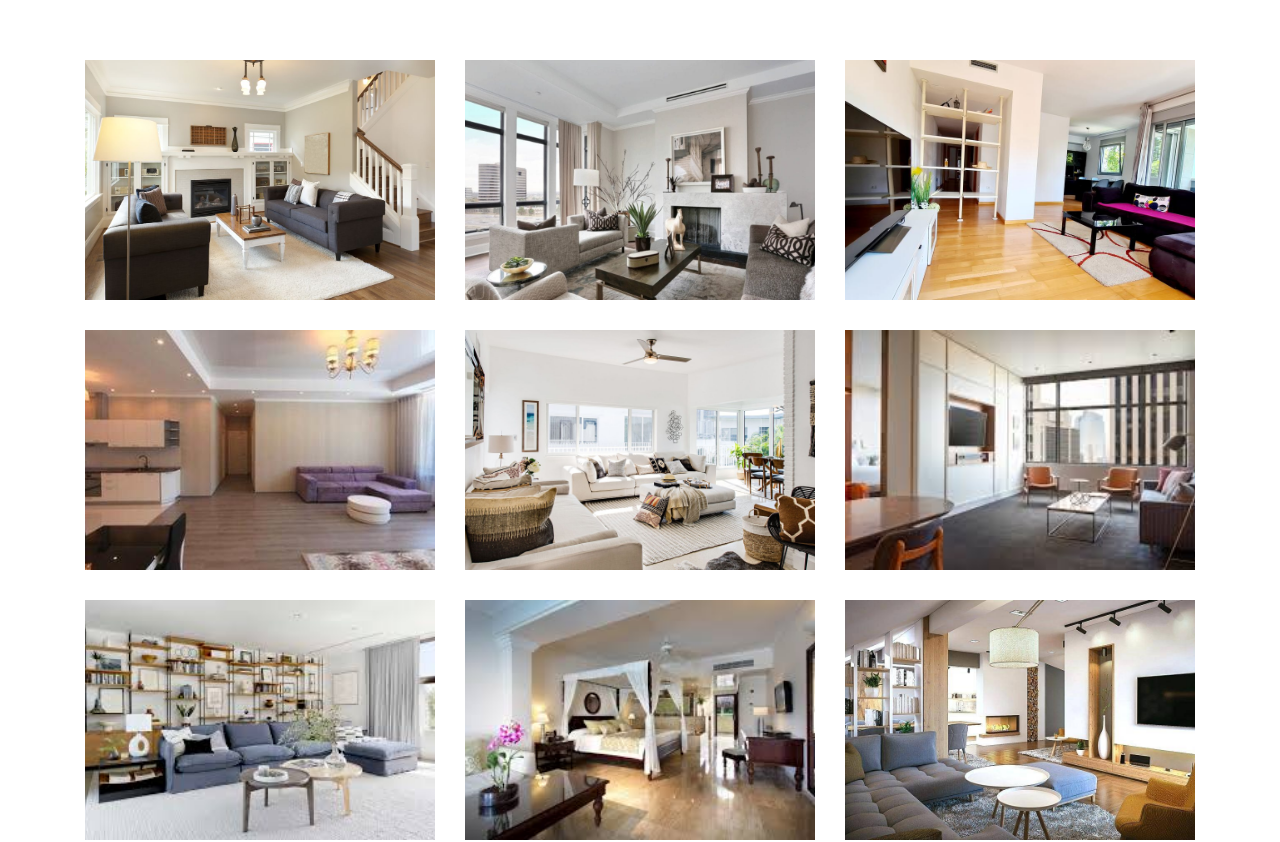
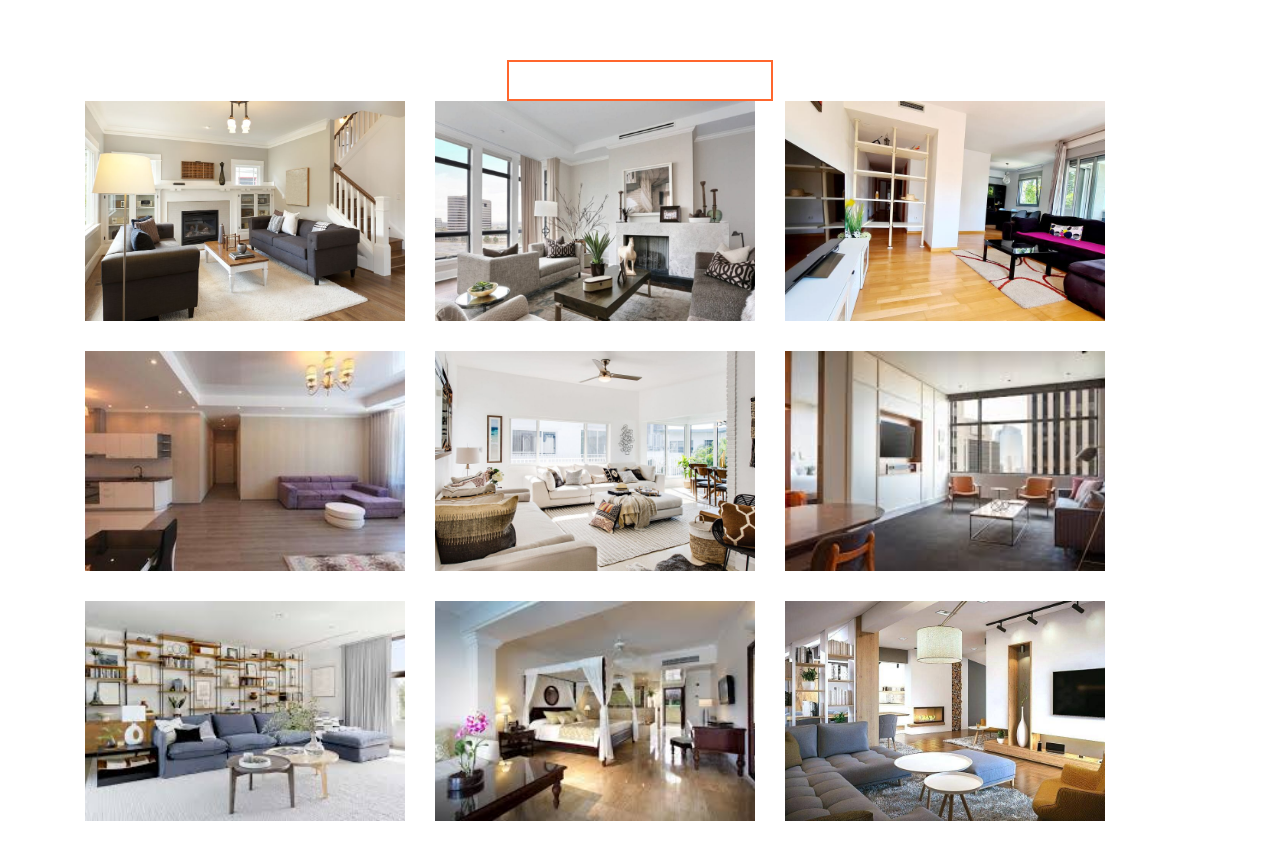
Before and after one commit to resinner/Vue_App, a Vue app in the folder my-first-app/: page / in a window 1280 px wide. Shown: the top 842 px of the page. Built offline with nearby package versions, Linux system fonts and the light colour scheme.

Commit message:
create input component

```diff
--- a/my-first-app/src/App.vue
+++ b/my-first-app/src/App.vue
@@ -1,5 +1,7 @@
 <template>
   <div :id="$style.app">
+    <h2>{{ text }}</h2>
+    <CustomInput v-model="text"/>
     <ApartmentsList :items="apartments">
       <template v-slot:apartment="{ apartment }">
         <ApartmentsItem
@@ -18,6 +20,7 @@
 <script>
 import ApartmentsList from "./components/apartment/ApartmentsList";
 import ApartmentsItem from "./components/apartment/ApartmentsItem.vue";
+import CustomInput from "./components/shared/CustomInput";
 import apartments from "./components/apartment/apartments";
 
 export default {
@@ -25,9 +28,11 @@
   components: {
     ApartmentsList,
     ApartmentsItem,
+    CustomInput,
   },
   data() {
     return {
+      text: "",
       apartments,
     };
   },
--- a/my-first-app/src/assets/scss/index.scss
+++ b/my-first-app/src/assets/scss/index.scss
@@ -1 +1,11 @@
 @import './reset';
+@import './variables';
+
+* {
+    box-sizing: border-box;
+
+    &::before,
+    &::after {
+        box-sizing: inherit;
+    }
+}
--- /dev/null
+++ b/my-first-app/src/assets/scss/variables.scss
@@ -0,0 +1 @@
+$main-color: #FF662D;
--- /dev/null
+++ b/my-first-app/src/components/shared/CustomInput.vue
@@ -0,0 +1,29 @@
+<template>
+  <input v-on="listeners" class="custom-input" />
+</template>
+
+<script>
+export default {
+  name: "CustomInput",
+  computed: {
+    listeners() {
+      return {
+        ...this.$listeners,
+        input: (event) => this.$emit("input", event.target.value),
+      };
+    },
+  },
+};
+</script>
+
+<style lang="scss" scoped>
+@import "../../assets/scss/variables";
+.custom-input {
+  min-height: 40px;
+  border: 2px solid $main-color;
+  font-size: 18px;
+  outline: none;
+  line-height: inherit;
+  padding: 8px 15px;
+}
+</style>
```
